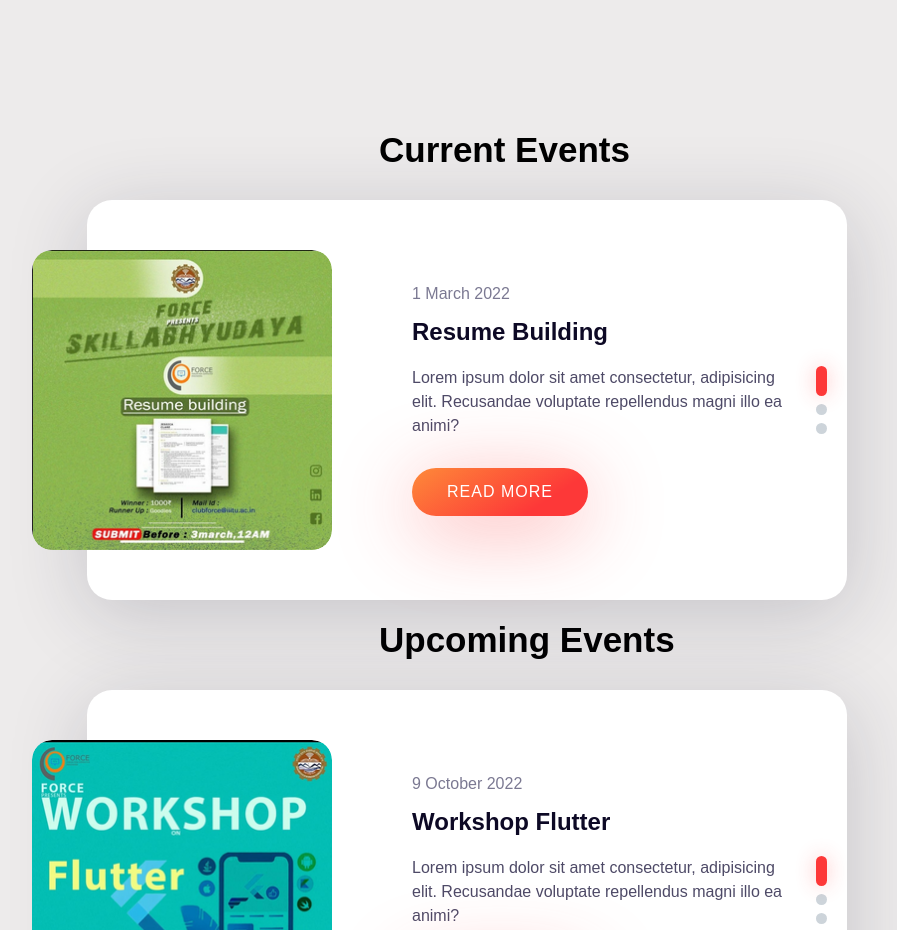
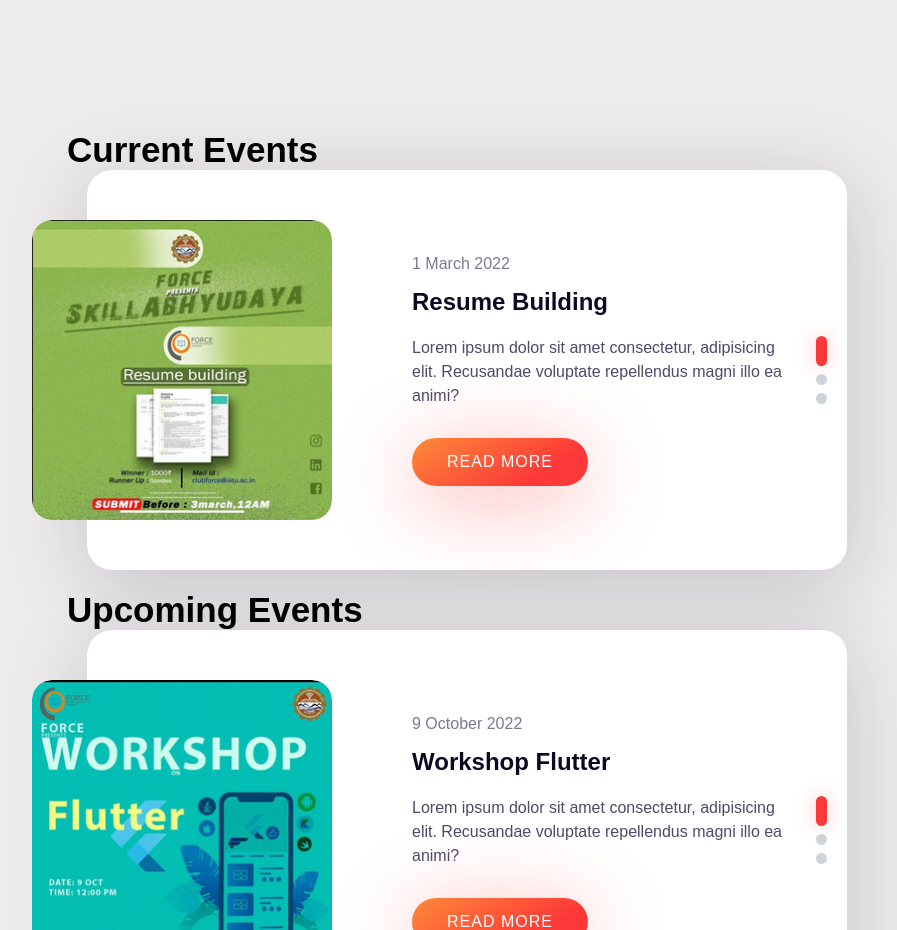
Before and after one commit to vaibhavsharma1234/team6.force.iiitu, a plain HTML site: page events.html in a window 1280 px wide. Shown: the part 1160-2090 px from the top of the page, without its empty margins (173-1070 px from the left). Drawn offline with nearby package versions, Linux system fonts and the light colour scheme.

Commit message:
Update events.html

```diff
--- a/events.html
+++ b/events.html
@@ -139,10 +139,8 @@
     <section class="body4">
         <div class="FirstDiv">
             <div id="First">
-                <h2 class="yellow" style="
-                    padding-left: 39%;
-                    padding-bottom: 30px;
-                ">Current Events</h2>
+                <h2 class="yellow"
+                >Current Events</h2>
                 <div class="blog-slider">
                     <div class="blog-slider__wrp swiper-wrapper">
                         <div class="blog-slider__item swiper-slide">
@@ -196,10 +194,8 @@
             </div>
 
             <div id="Second">
-                <h2 class="yellow" style="
-                padding-left: 39%;
-                padding-bottom: 30px;
-            ">Upcoming Events</h2>
+                <h2 class="yellow"
+            >Upcoming Events</h2>
                 <div class="blog-slider">
                     <div class="blog-slider__wrp swiper-wrapper">
                         <div class="blog-slider__item swiper-slide">
```
